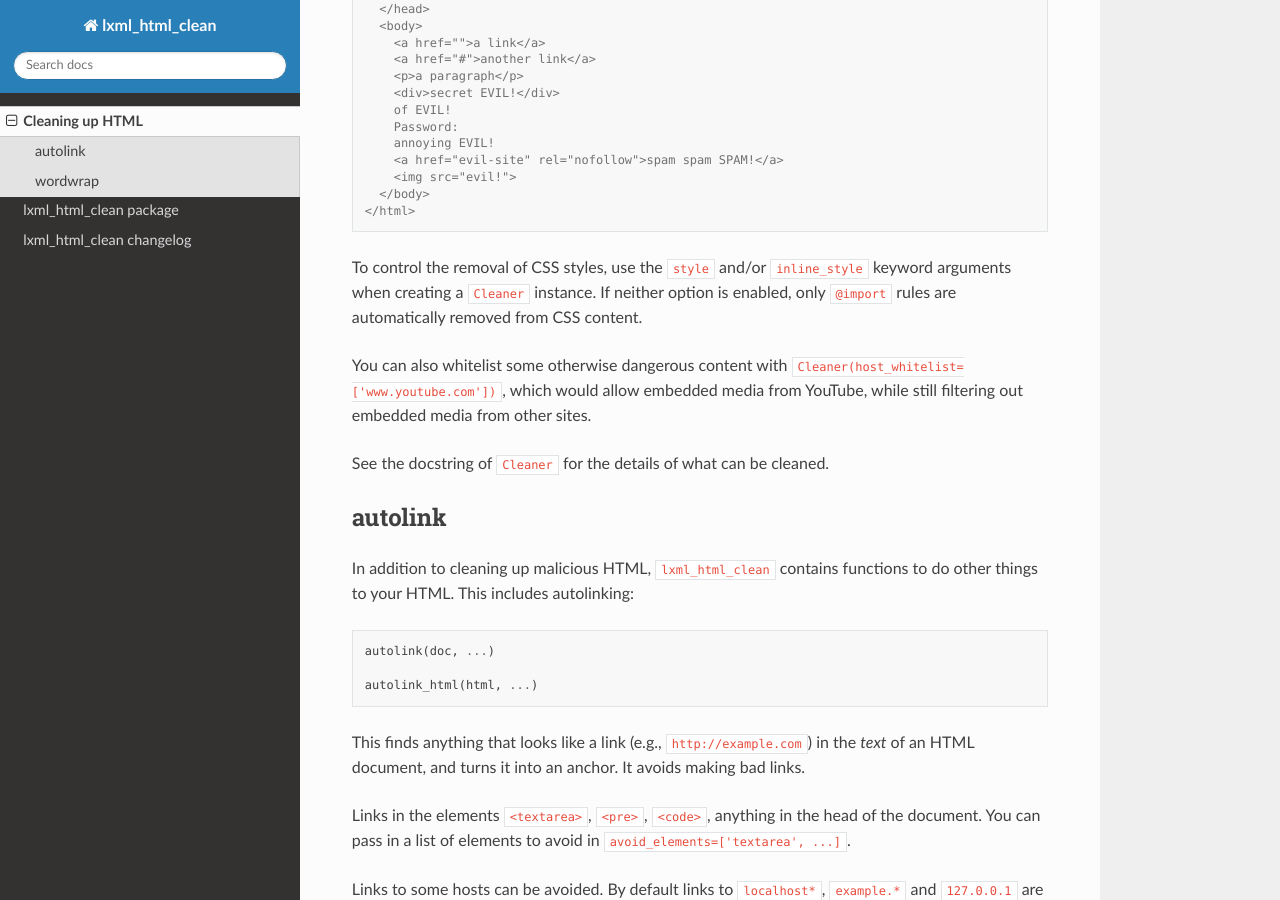
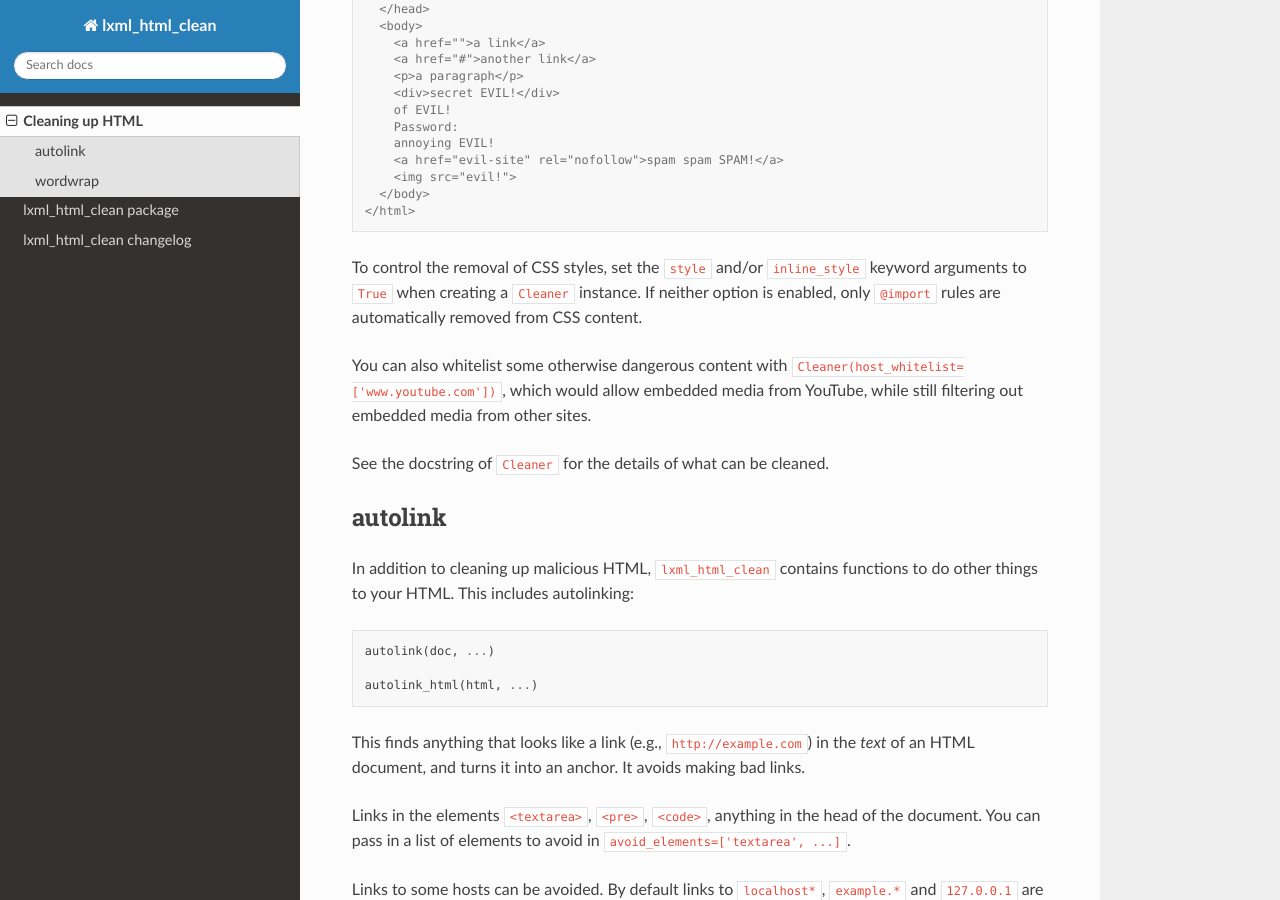
Before and after one commit to fedora-python/lxml_html_clean, a Sphinx documentation site: the page built from docs/usage.rst, in a window 1280 px wide and 900 px high, scrolled down 1754 px. Built offline with Sphinx 7.4.7 and the Read the Docs theme 3.1.0, drawn with Linux system fonts in a browser that asks for light colours.

Commit message:
fixup! [doc] Improve docs about CSS removal

```diff
--- a/docs/usage.rst
+++ b/docs/usage.rst
@@ -109,8 +109,8 @@ which content is removed:
       </body>
     </html>
 
-To control the removal of CSS styles, use the ``style`` and/or ``inline_style``
-keyword arguments when creating a ``Cleaner`` instance.
+To control the removal of CSS styles, set the ``style`` and/or ``inline_style``
+keyword arguments to ``True`` when creating a ``Cleaner`` instance.
 If neither option is enabled, only ``@import`` rules are automatically removed
 from CSS content.
 
```
